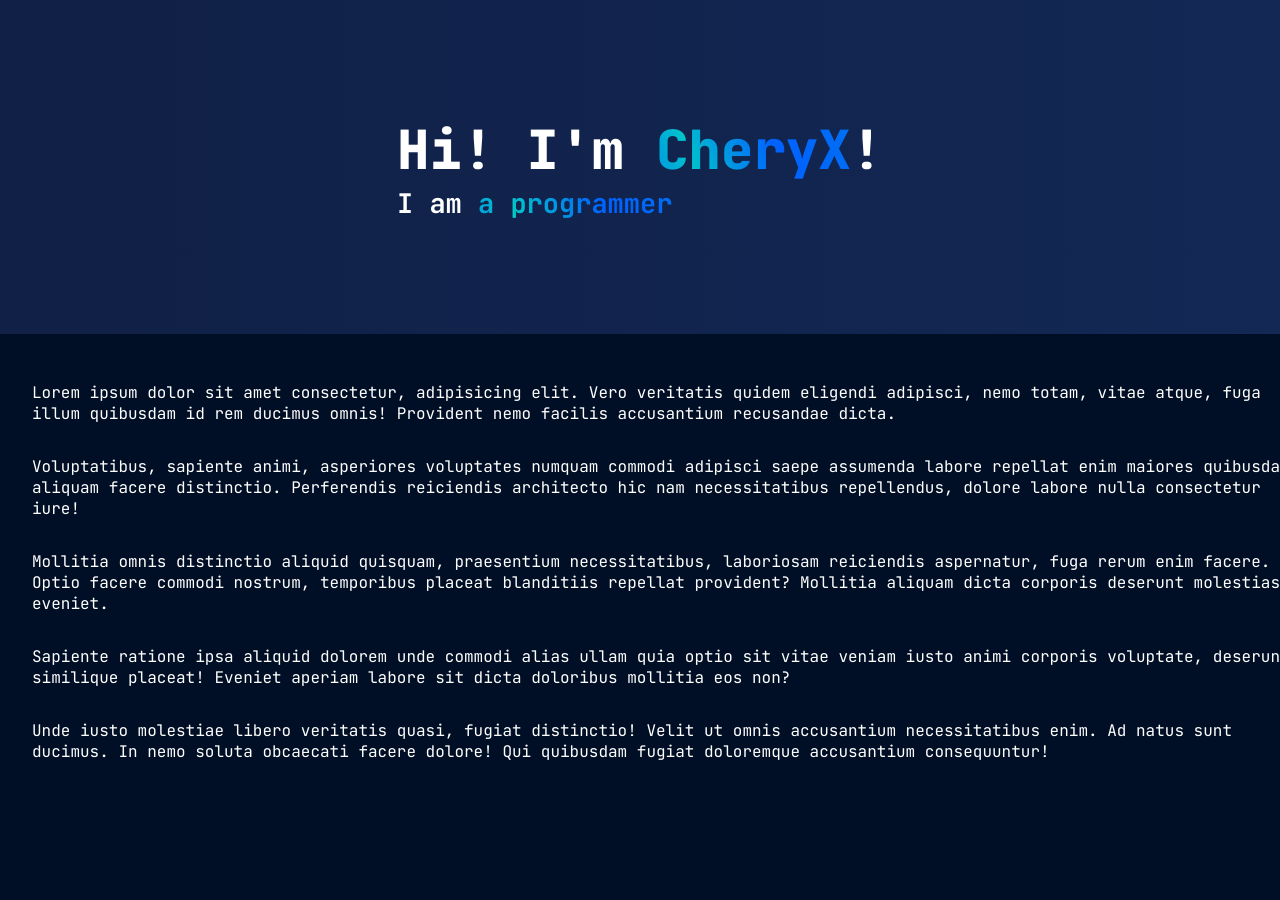
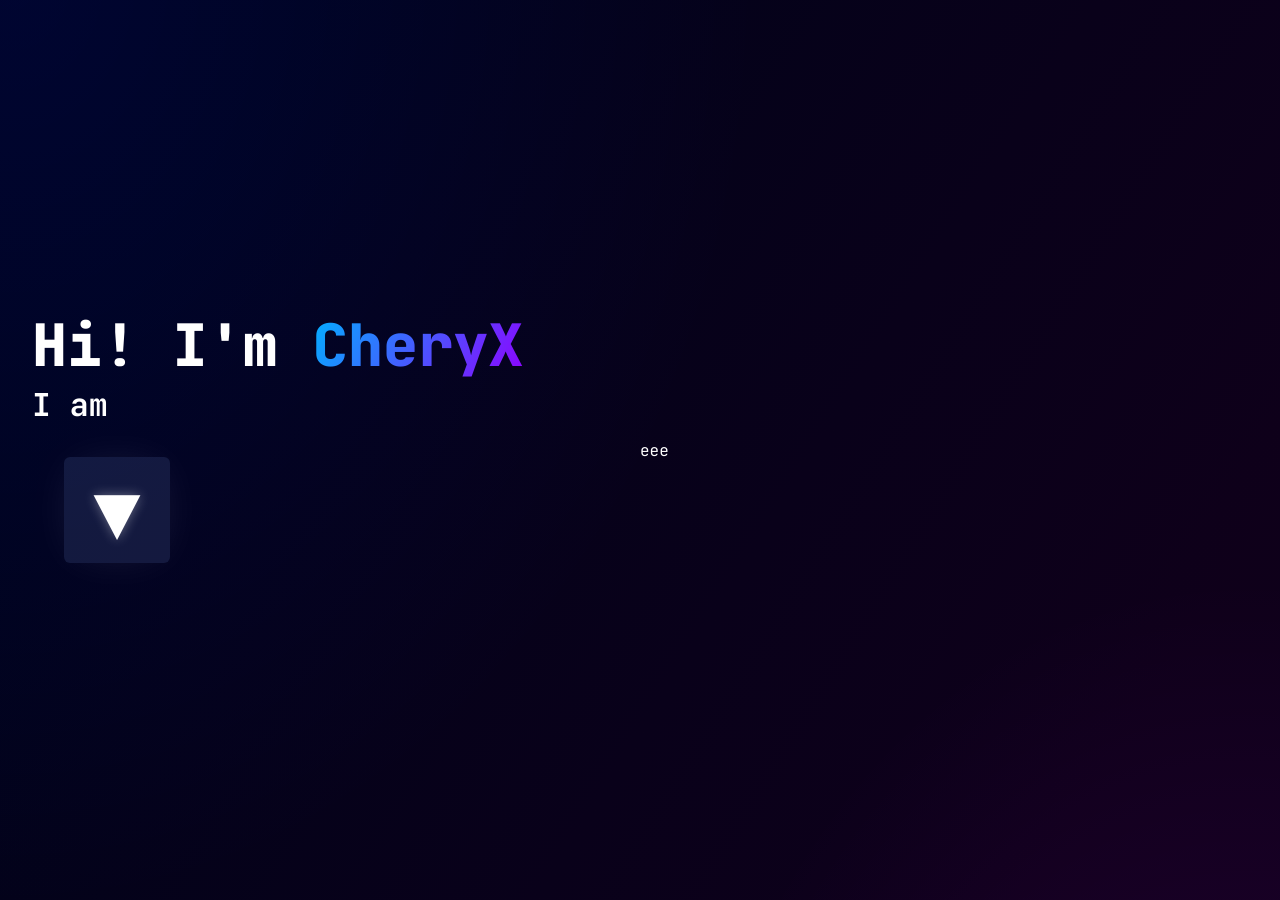
Before and after one commit to CheryX/mmusielik.xyz, a Jekyll site: the page built from index.md, in a window 1280 px wide. Built offline with Jekyll 4.4.1, drawn with Linux system fonts in a browser that asks for light colours.

Commit message:
Copied design from figma
should've added more but i've got school in about 40 minutes

```diff
--- a/_layouts/landing.html
+++ b/_layouts/landing.html
@@ -1,3 +1,4 @@
+<!-- Note for bored people, this thing may be filled with too many references -->
 <!doctype html>
 <html lang="en">
 	<head>
@@ -17,23 +18,26 @@
 		<!-- Top thing -->
 		<section id="landing">
 
-			<div class="center">
-				<h1 class="title"><span class="tp" order="0">Hi! I'm</span> <span class="cheryx tp" order="1">CheryX</span><span class="tp" order="2">!</span> </h1>
-				<h2 class="subtitle"><span order="3" class="tp">I am </span> <span order="4" class="tp tp-or tp-loop cheryx">a programmer|a student|bored</span></h2>
+			<div class="half">
+
+				<div class="center">
+					<h1 class="title">Hi! I'm <span class="cheryx">CheryX</span></h1>
+					<h2 class="subtitle"><span order="3" class="tp">I am </span> <span order="4" class="tp tp-or tp-loop cheryx">a programmer|a student|bored</span></h2>
+				</div>
+
+				<!-- Bravo six. Going *down* -->
+				<div id="scrollDown">
+					<span>▼</span>
+				</div>
+
+			</div>
+
+			<!-- Gordon Freeman in the flesh. Or rather, in the hazard suit. -->
+			<div class="life">
+				eee
 			</div>
 
 		</section>
 
-		<section id="about" class="text">
-
-			<p>Lorem ipsum dolor sit amet consectetur, adipisicing elit. Vero veritatis quidem eligendi adipisci, nemo totam, vitae atque, fuga illum quibusdam id rem ducimus omnis! Provident nemo facilis accusantium recusandae dicta.</p>
-			<p>Voluptatibus, sapiente animi, asperiores voluptates numquam commodi adipisci saepe assumenda labore repellat enim maiores quibusdam aliquam facere distinctio. Perferendis reiciendis architecto hic nam necessitatibus repellendus, dolore labore nulla consectetur iure!</p>
-			<p>Mollitia omnis distinctio aliquid quisquam, praesentium necessitatibus, laboriosam reiciendis aspernatur, fuga rerum enim facere. Optio facere commodi nostrum, temporibus placeat blanditiis repellat provident? Mollitia aliquam dicta corporis deserunt molestias eveniet.</p>
-			<p>Sapiente ratione ipsa aliquid dolorem unde commodi alias ullam quia optio sit vitae veniam iusto animi corporis voluptate, deserunt similique placeat! Eveniet aperiam labore sit dicta doloribus mollitia eos non?</p>
-			<p>Unde iusto molestiae libero veritatis quasi, fugiat distinctio! Velit ut omnis accusantium necessitatibus enim. Ad natus sunt ducimus. In nemo soluta obcaecati facere dolore! Qui quibusdam fugiat doloremque accusantium consequuntur!</p>
-
-		</section>
-
-
 	</body>
 </html>
--- a/styles/colors.css
+++ b/styles/colors.css
@@ -1,4 +1,29 @@
-/* This CSS file is used for more complex gradients, animations etc. NOT basic theming */
+/* This CSS file is used for making animations, colors etc. */
+@import url('https://fonts.googleapis.com/css2?family=JetBrains+Mono:wght@400;700;800&display=swap');
+
+:root {
+  font-family: 'JetBrains Mono', monospace;
+
+  --active: #14B8A6;
+  --background: #000f25;
+  --disabled: #334155;
+  --cheryx: #0095ff;
+
+  background: radial-gradient(58.67% 104.31% at 0.94% -2.64%, rgba(0, 26, 255, 0.1) 0%, rgba(0, 26, 255, 0) 100%) /* warning: gradient uses a rotation that is not supported by CSS and may not behave as expected */, radial-gradient(45.42% 80.74% at 97.71% 144.63%, rgba(204, 0, 255, 0.1) 0%, rgba(204, 0, 255, 0) 100%) /* warning: gradient uses a rotation that is not supported by CSS and may not behave as expected */, linear-gradient(122.09deg, rgba(0, 26, 255, 0.1) 16.79%, rgba(143, 0, 255, 0.1) 86.35%), #000000;
+  color: white;
+}
+
+html, body {
+  font-family: 'JetBrains Mono', monospace;
+}
+
+* {
+  font-family: 'JetBrains Mono', monospace;
+}
+
+body {
+  font: "JetBrains Mono";
+}
 
 @keyframes cheryxtext {
     to {
@@ -7,12 +32,43 @@
 }
 
 .cheryx {
-    background: rgb(0,208,197);
-    background: linear-gradient(68deg, rgba(0,208,197,1) 0%, rgba(0,97,255,1) 25%, rgba(0,115,240,1) 50%, rgba(0,97,255,1) 75%, rgba(0,208,197,1) 100%);
-    background-size: 200% auto;
+    background: linear-gradient(120deg, #00B2FF 0%, #8F00FF 100%);
+    -webkit-background-clip: text;
+    -webkit-text-fill-color: transparent;
     background-clip: text;
-
-    -webkit-text-fill-color: transparent;
+    text-fill-color: transparent;
 
     animation: cheryxtext 5s linear infinite;
 }
+
+.title {
+  font-size: 6.5vh;
+  font-weight: 900;
+}
+
+.subtitle {
+  font-size: 3.5vh;
+  font-weight: 600;
+}
+
+@media screen and (max-width: 800px) {
+  .title {
+      font-size: 4vh;
+  }
+
+  .subtitle {
+      font-size: 2.5vh;
+  }
+}
+
+#scrollDown {
+  text-align: center;
+  font-size: 5em;
+  background: #607ABC30;
+  box-shadow: 0px 0px 48px -13px rgba(255, 255, 255, 0.123);
+  border-radius: 6px;
+}
+
+#scrollDown > span {
+  text-shadow: 0px 0px 12px rgba(255, 255, 255, 0.356);
+}
--- a/styles/landing.css
+++ b/styles/landing.css
@@ -1,79 +1,33 @@
-@import url('https://fonts.googleapis.com/css2?family=JetBrains+Mono:wght@400;700;800&display=swap');
-
-:root {
-    font-family: 'JetBrains Mono', monospace;
-
-    --active: #14B8A6;
-    --background: #000f25;
-    --disabled: #334155;
-    --cheryx: #0095ff;
-
-    background-color: var(--background);
-    color: white;
-}
-
-html, body {
-    height: 100%;
-    font-family: 'JetBrains Mono', monospace;
-}
-
-* {
-    font-family: 'JetBrains Mono', monospace;
-}
-
 body {
     margin: 0;
-    font: "JetBrains Mono";
 }
 
 #landing {
-    height: 30vh;
+    height: 100vh;
 
+    max-width: 1280px;
+    margin: 0 auto;
+    padding: 0 2em;
+
+    display: flex;
     justify-content: center;
     align-items: center;
-    flex-direction: column;
-
-    background: linear-gradient(90deg, #102046 0%, #132855 100%);
-    color: white;
-    padding: 2rem;
 }
 
+.half, .life {
+   width: 100%;
 
-section {
-    display: flex;
-}
-
-section.text {
-    width: 1280px;
-    margin: 0 auto;
-    padding: 2rem;
-    flex-direction: column;
-}
-
-.title {
-    font-size: 6vh;
-    font-weight: 900;
-}
-
-.subtitle {
-    font-size: 3vh;
-    font-weight: 600;
-}
-
-@media screen and (max-width: 800px) {
-    #landing {
-        height: 15vh;
-    }
-
-    .title {
-        font-size: 4vh;
-    }
-
-    .subtitle {
-        font-size: 2.5vh;
-    }
+   display: flex;
+   justify-content: center;
+   flex-direction: column;
 }
 
 h1, h2, h3 {
     margin: 0;
 }
+
+#scrollDown {
+    margin: 2rem;
+    width: fit-content;
+    aspect-ratio: 1/1;
+}
```
